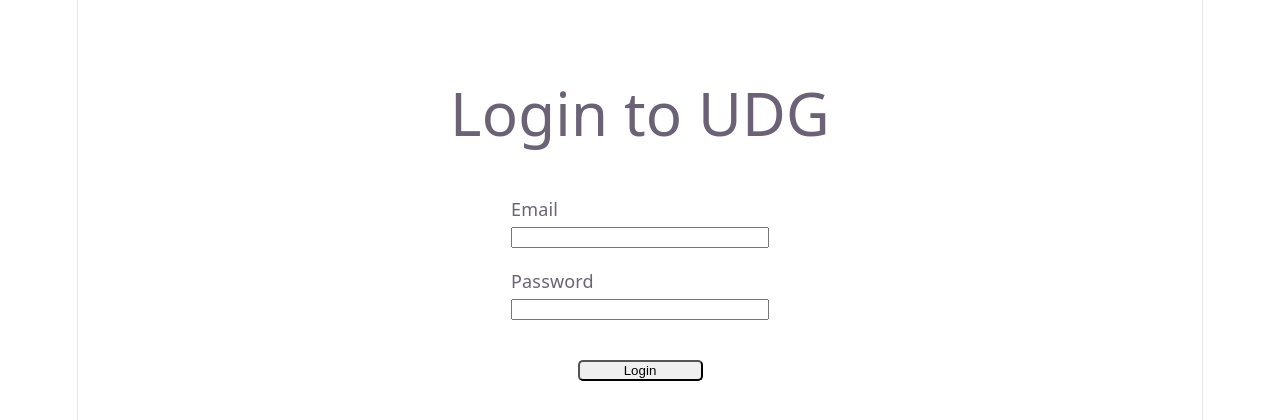
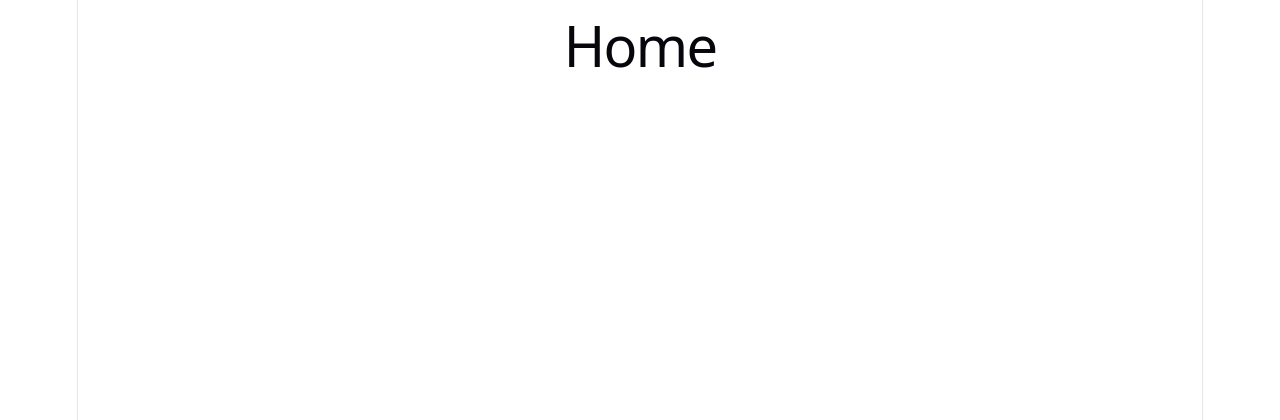
Before and after one commit to JaumeGL626/Project1, a React app in the folder frontend/: page /home in a window 1280 px wide. Shown: the top 420 px of the page. Built offline with nearby package versions, Linux system fonts and the light colour scheme; the HTML template or start-up script is replaced by a standard one.

Commit message:
Implemented transicion Login to Home page

```diff
--- a/frontend/package.json
+++ b/frontend/package.json
@@ -11,7 +11,8 @@
   },
   "dependencies": {
     "react": "^19.2.7",
-    "react-dom": "^19.2.7"
+    "react-dom": "^19.2.7",
+    "react-router-dom": "^7.18.1"
   },
   "devDependencies": {
     "@babel/core": "^7.29.7",
--- a/frontend/src/App.jsx
+++ b/frontend/src/App.jsx
@@ -1,13 +1,22 @@
+import { BrowserRouter, Routes, Route } from "react-router-dom";
 import { useState } from 'react'
 import reactLogo from './assets/react.svg'
 import viteLogo from './assets/vite.svg'
 import heroImg from './assets/hero.png'
 import LoginPage  from './pages/login-page'
 import './App.css'
+import HomePage from "./pages/home-page";
 
 function App() {
 
-  return <LoginPage/> ;
+  return (
+        <BrowserRouter>
+            <Routes>
+                <Route path="/" element={<LoginPage />} />
+                <Route path="/home" element={<HomePage />} />
+            </Routes>
+        </BrowserRouter>
+    );
 
 }
 
--- /dev/null
+++ b/frontend/src/pages/home-page.jsx
@@ -0,0 +1,7 @@
+function HomePage() {
+    return (
+        <h1>Home</h1>
+    );
+}
+
+export default HomePage;
--- a/frontend/src/pages/login-page.jsx
+++ b/frontend/src/pages/login-page.jsx
@@ -1,9 +1,11 @@
 import {useState } from 'react'
+import { useNavigate } from "react-router-dom";
 import '../styles/login-page.css'
 function LoginPage() {
     const [email, setEmail] = useState("");
     const [password, setPassword] = useState("");
     const [error, setError]=useState("")
+    const navigate = useNavigate();
 
     function handleUsername(e){
         setEmail(e.target.value);
@@ -34,6 +36,7 @@ function LoginPage() {
 
             console.log(loginResponse);
             localStorage.setItem("token", loginResponse.token);
+            navigate("/home");
 
         })
         .catch(error => {
--- a/frontend/src/styles/login-page.css
+++ b/frontend/src/styles/login-page.css
@@ -20,6 +20,7 @@ div{
 label{
     text-align: left;
     width: 100%;
+
 }
 input {
     margin-top: 5px;
```
Also changed, not shown: 1 other file (tests, documents, lock files or other folders).
